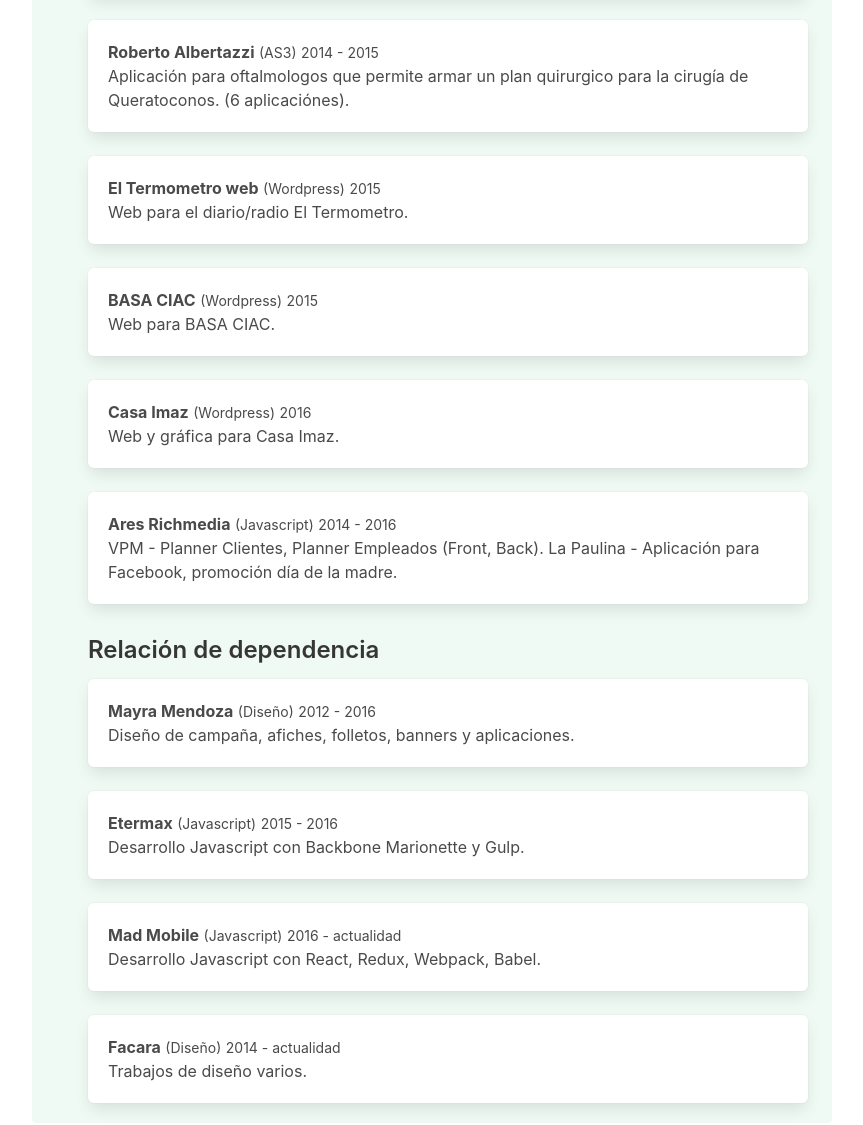
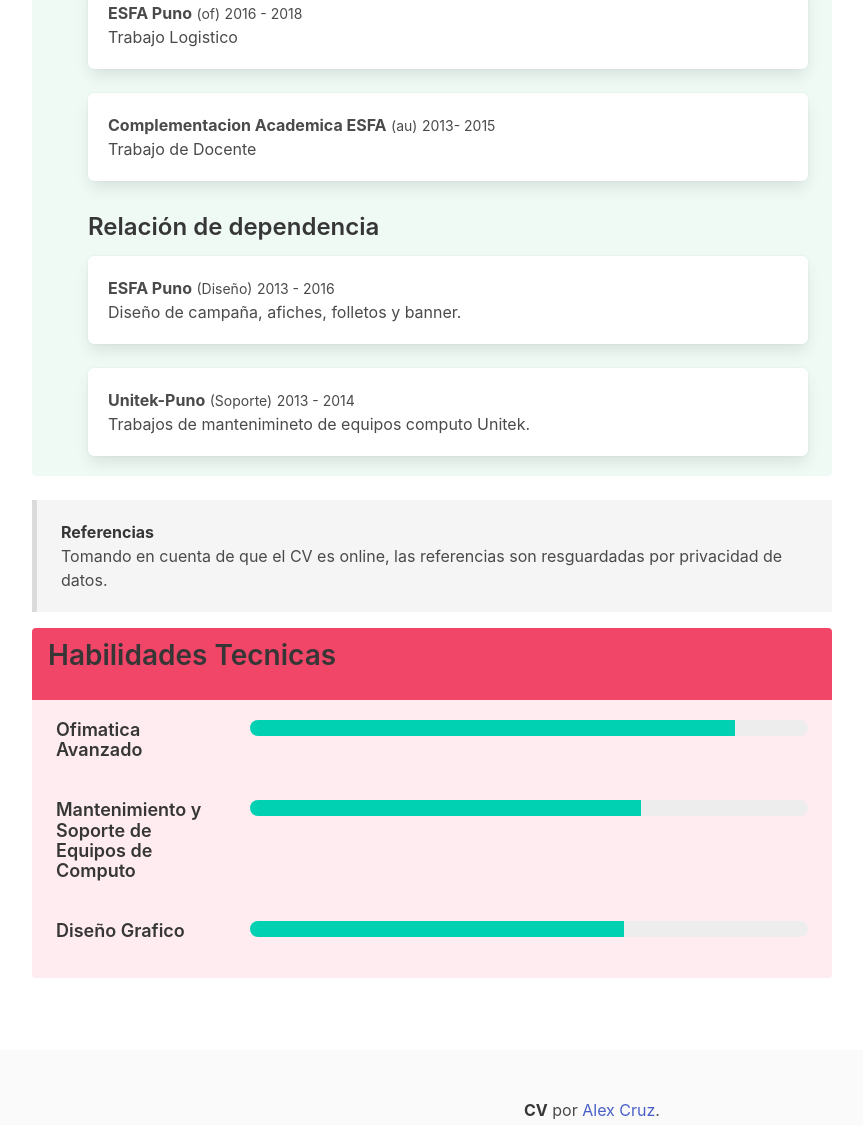
Before and after one commit to ALEXITORUELAS/riveiros, a plain HTML site: page index.html in a window 1280 px wide. Shown: the part 880-2005 px from the top of the page, without its empty margins (48-911 px from the left). Drawn offline with nearby package versions, Linux system fonts and the light colour scheme.

Commit message:
modificacion de cv

```diff
--- a/index.html
+++ b/index.html
@@ -76,14 +76,15 @@
 
                <article class="message is-info">
               	<div class="message-header">
-				<h2>Estudios</h2>
+				<h2>Educacion y Formacion Academica</h2>
 				</div>
               <div class="message-body">
               <ul>
                 <li>Egresado en <strong>Computacion e informatica</strong>, Unitek-Puno, año 2013.</li>
                 <li>Egresado en <strong>Pianista</strong>, Esfa-Puno, año 2010.</li>
                 <li>6to ciclo terminado de <strong>Inglés</strong>, Centro de Idiomas Puno.</li>
-                <li>Diseño Grafico Avanzado</li>
+                <li>Educacion Secundaria <strong>GUE San Carlos</strong></li>
+                <li>Educacion Primaria <strong>GUE San Carlos</strong></li>
               </ul>
               </div>
               </article>
@@ -96,16 +97,13 @@
 				</div>
               <div class="message-body">
               <ul>
-                 <h3>Free lance</h3>
-
-              <div class="box">
+                 <div class="box">
                 <article class="media">
                   <div class="media-content">
                     <div class="content">
                       <p>
-                        <strong>Acceso Total</strong> <small>(AS3)</small> <small>2012 - actualidad</small>
-                        <br> Aplicación que permite diseñar una pulsera o entrada online y pasar a retirarla por el local,
-                        ya impresa. (3 aplicaciónes).
+                        <strong>Archivo Regional Puno</strong> <small>(of)</small> <small>2018 - actualidad</small>
+                        <br>Trabajo administrativo
                       </p>
                     </div>
                   </div>
@@ -117,9 +115,8 @@
                   <div class="media-content">
                     <div class="content">
                       <p>
-                        <strong>Roberto Albertazzi</strong> <small>(AS3)</small> <small>2014 - 2015</small>
-                        <br> Aplicación para oftalmologos que permite armar un plan quirurgico para la cirugía de Queratoconos.
-                        (6 aplicaciónes).
+                        <strong>ESFA Puno</strong> <small>(of)</small> <small>2016 - 2018</small>
+                        <br> Trabajo Logistico
                       </p>
                     </div>
                   </div>
@@ -131,102 +128,38 @@
                   <div class="media-content">
                     <div class="content">
                       <p>
-                        <strong>El Termometro web</strong> <small>(Wordpress)</small> <small>2015</small>
-                        <br> Web para el diario/radio El Termometro.
+                        <strong>Complementacion Academica ESFA</strong> <small>(au)</small> <small>2013- 2015</small>
+                        <br> Trabajo de Docente
                       </p>
                     </div>
                   </div>
                 </article>
               </div>
 
+
+               <h3>Relación de dependencia</h3>
+
               <div class="box">
                 <article class="media">
                   <div class="media-content">
                     <div class="content">
                       <p>
-                        <strong>BASA CIAC</strong> <small>(Wordpress)</small> <small>2015</small>
-                        <br> Web para BASA CIAC.
+                        <strong>ESFA Puno</strong> <small>(Diseño)</small> <small>2013 - 2016</small>
+                        <br> Diseño de campaña, afiches, folletos y banner.
                       </p>
                     </div>
                   </div>
                 </article>
               </div>
 
-              <div class="box">
-                <article class="media">
-                  <div class="media-content">
-                    <div class="content">
-                      <p>
-                        <strong>Casa Imaz</strong> <small>(Wordpress)</small> <small>2016</small>
-                        <br> Web y gráfica para Casa Imaz.
-                      </p>
-                    </div>
-                  </div>
-                </article>
-              </div>
 
               <div class="box">
                 <article class="media">
                   <div class="media-content">
                     <div class="content">
                       <p>
-                        <strong>Ares Richmedia</strong> <small>(Javascript)</small> <small>2014 - 2016</small>
-                        <br> VPM - Planner Clientes, Planner Empleados (Front, Back). La Paulina - Aplicación para Facebook,
-                        promoción día de la madre.
-                      </p>
-                    </div>
-                  </div>
-                </article>
-              </div>
-
-              <h3>Relación de dependencia</h3>
-
-              <div class="box">
-                <article class="media">
-                  <div class="media-content">
-                    <div class="content">
-                      <p>
-                        <strong>Mayra Mendoza</strong> <small>(Diseño)</small> <small>2012 - 2016</small>
-                        <br> Diseño de campaña, afiches, folletos, banners y aplicaciones.
-                      </p>
-                    </div>
-                  </div>
-                </article>
-              </div>
-
-              <div class="box">
-                <article class="media">
-                  <div class="media-content">
-                    <div class="content">
-                      <p>
-                        <strong>Etermax</strong> <small>(Javascript)</small> <small>2015 - 2016</small>
-                        <br> Desarrollo Javascript con Backbone Marionette y Gulp.
-                      </p>
-                    </div>
-                  </div>
-                </article>
-              </div>
-
-              <div class="box">
-                <article class="media">
-                  <div class="media-content">
-                    <div class="content">
-                      <p>
-                        <strong>Mad Mobile</strong> <small>(Javascript)</small> <small>2016 - actualidad</small>
-                        <br> Desarrollo Javascript con React, Redux, Webpack, Babel.
-                      </p>
-                    </div>
-                  </div>
-                </article>
-              </div>
-
-              <div class="box">
-                <article class="media">
-                  <div class="media-content">
-                    <div class="content">
-                      <p>
-                        <strong>Facara</strong> <small>(Diseño)</small> <small>2014 - actualidad</small>
-                        <br> Trabajos de diseño varios.
+                        <strong>Unitek-Puno</strong> <small>(Soporte)</small> <small>2013 - 2014</small>
+                        <br> Trabajos de mantenimineto de equipos computo Unitek.
                       </p>
                     </div>
                   </div>
```
